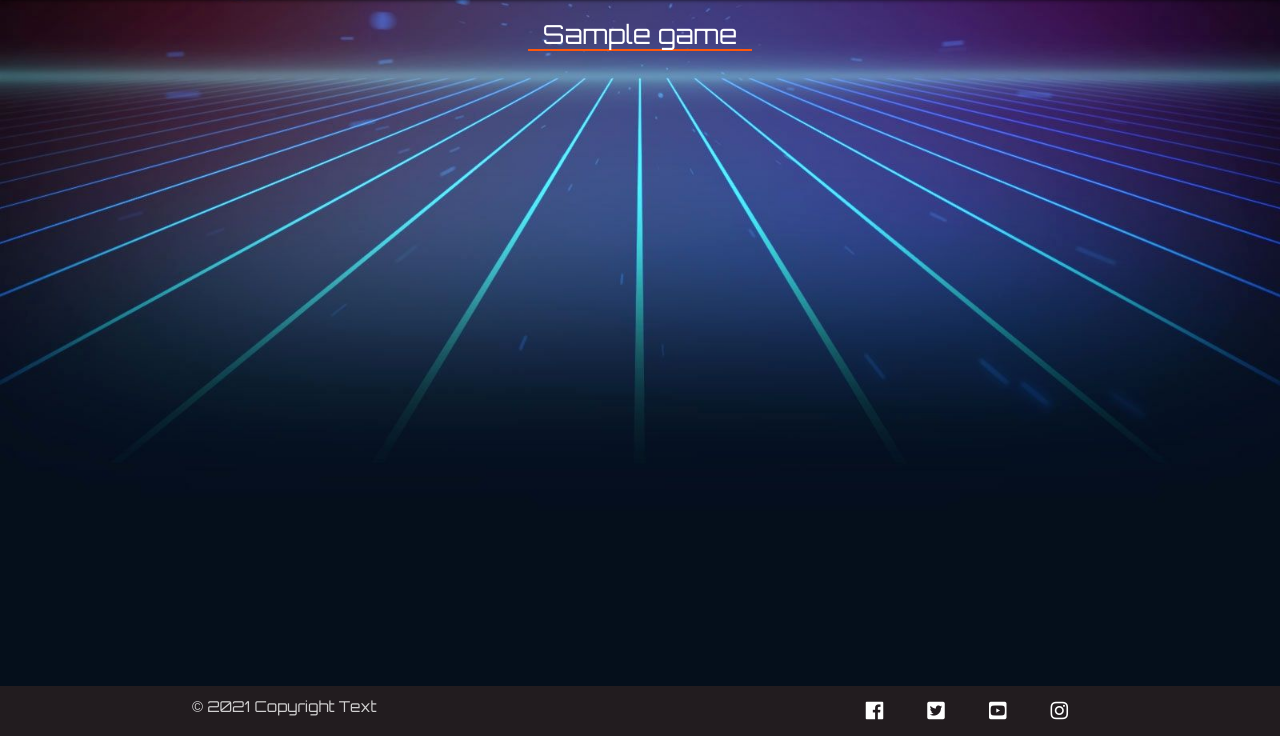
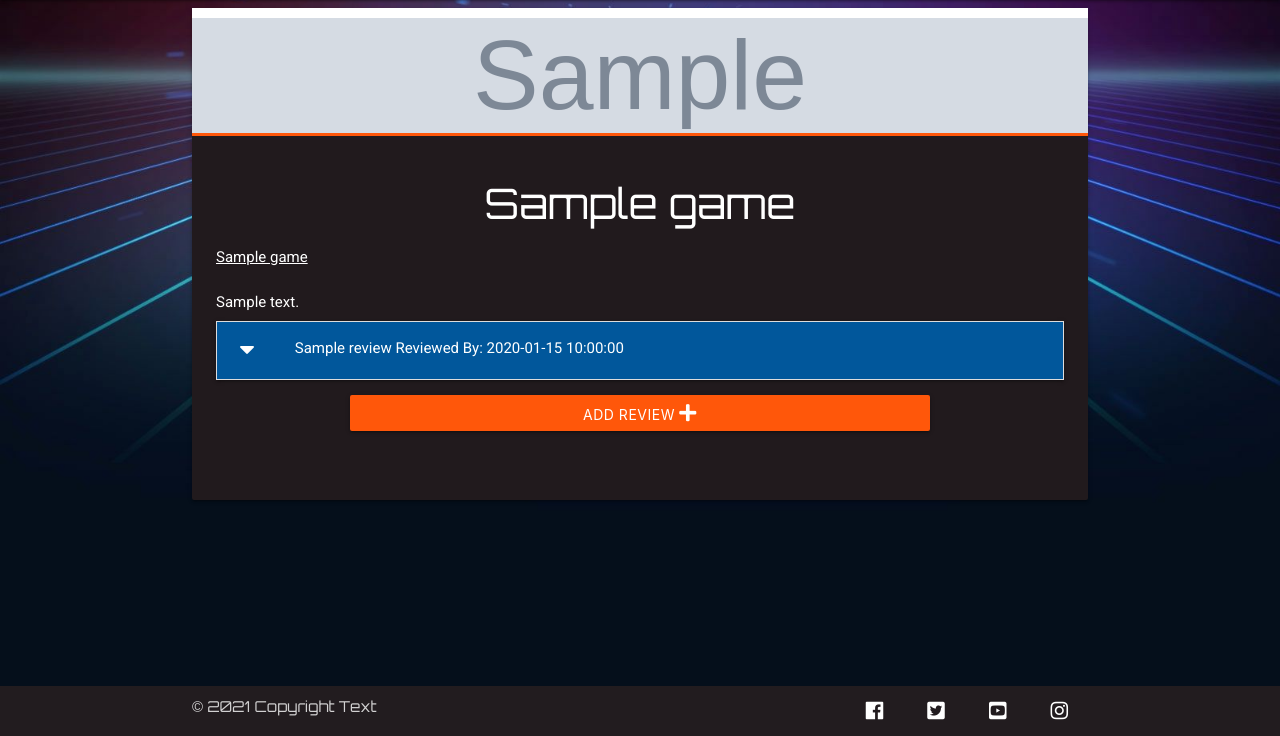
Before and after one commit to KevAndrews/Milestone_Project_3, a Flask app: template templates/display_game.html in a window 1280 px wide. Shown: the part 64-800 px from the top of the page. Run offline with Flask 2, Linux system fonts and the light colour scheme; the template is opened without the code that fills it: most values are stand-ins (such as "Sample title", 1, 10 or a date in 2020); grey boxes marked "Sample" are stand-in pictures; some libraries are stand-ins or nearby versions.

Commit message:
Update display game HTML to display selected game

```diff
--- a/app.py
+++ b/app.py
@@ -219,9 +219,12 @@ def display_game(game_id):
 
     game = mongo.db.games.find_one({"_id": ObjectId(game_id)})
 
+    reviews = list(mongo.db.reviews.find({"game_name":game["name"]}))
+
     return render_template("display_game.html",
                             username=get_user(),
-                            game=game)
+                            game=game,
+                            reviews=reviews)
 
 
 
--- a/templates/display_game.html
+++ b/templates/display_game.html
@@ -1,10 +1,53 @@
 {% extends "base.html" %}
 {% block content %}
 
-    <h3 class="center-align underline">{{ game.name }}</h3>
-
-    <div class="row">
-
-    </div>
+    <section class="display-game row">
+        <div class="card col s12 m12">
+            <div class="card-image waves-effect waves-block waves-light">
+                <img src="{{ game.img_link }}" alt="Display image for {{ game.name }}">
+            </div>
+            <div class="card-content">
+                <span class="card-title white-text">
+                    <h3 class="center-align">{{ game.name }}</h3>
+                </span>
+                <p class="white-text">
+                    <u>{{ game.category_name }}</u>
+                    <br><br>
+                    {{ game.description }}
+                </p>
+                {% if reviews|length > 0 %}
+                    <ul class="collapsible">
+                    {% for review in reviews %}
+                        <li>
+                        <div class="collapsible-header white-text light-blue darken-4 text-shadow">
+                            <div class="col s3 m1">
+                                <i class="fas fa-caret-down"></i>
+                            </div>
+                            <div class="col s9 m12">
+                            <strong>{{ review.game_name }}</strong> Reviewed By: {{ review.created_by }}
+                        </div>
+                        </div>
+                        <div class="collapsible-body">
+                            <p>{{ review.review_description }}</p>
+                        </div>
+                        </li>
+                    {% endfor %}
+                    </ul>
+                    {% else %}
+                    <h3 class="white-text center-align">No Reviews Found</h3>
+                    {% endif %}
+                    {% if username is defined and username|length %}
+                    <!-- Add review -->
+                    <div class="row">
+                        <a href="{{ url_for('add_review') }}">
+                        <button class="col s8 m8 offset-s2 offset-m2 btn text-shadow">
+                            Add Review <i class="fas fa-plus"></i>
+                        </button>
+                        </a>
+                    </div>
+                    {% endif %}
+            </div>
+        </div>
+    </section>
 
 {% endblock %}
```
